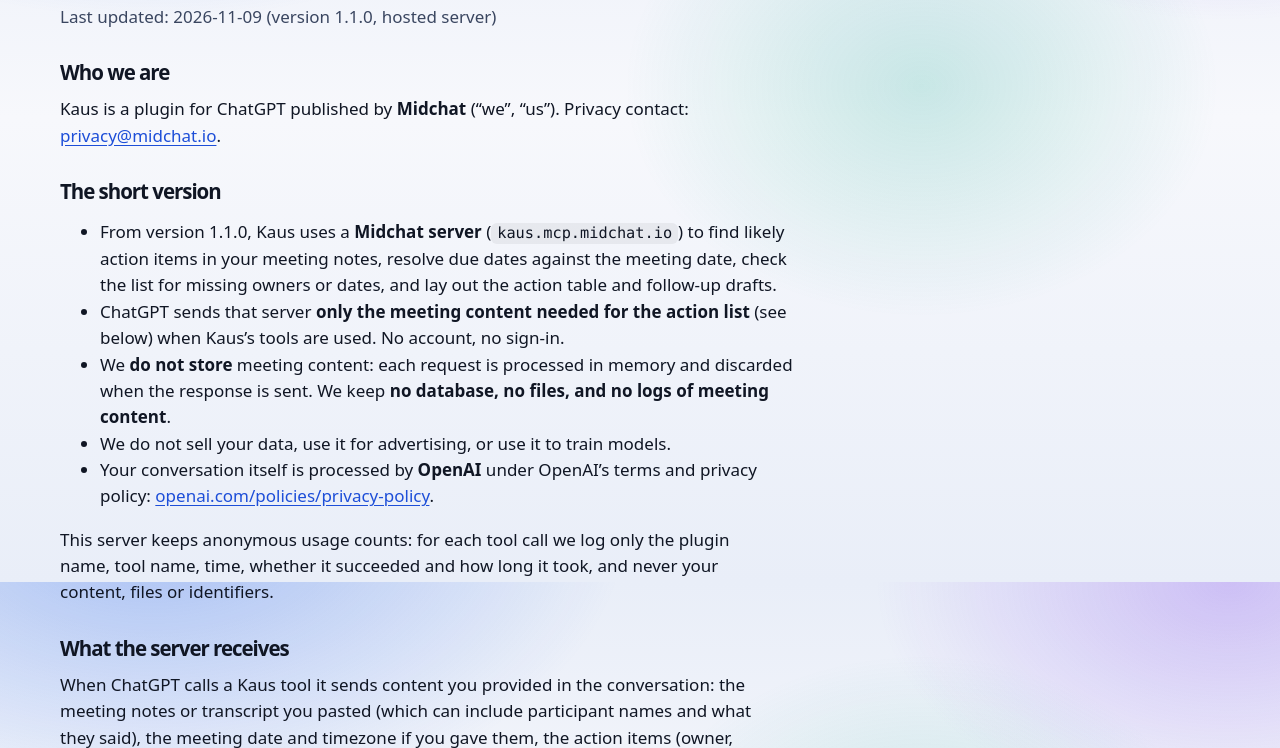
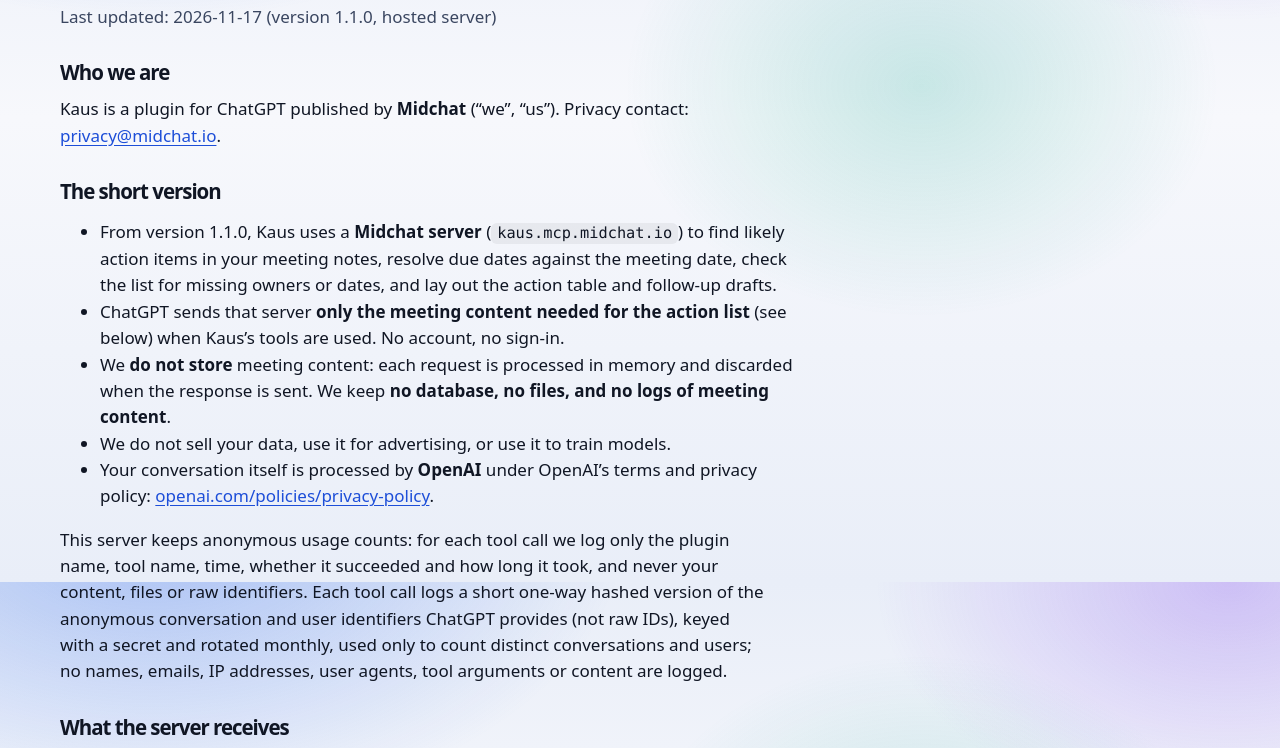
Before and after one commit to kirillzl/midchat-io, a plain HTML site: page kaus/privacy/index.html in a window 1280 px wide. Shown: the part 218-966 px from the top of the page. Drawn offline with Linux system fonts and the light colour scheme.

Commit message:
Note hashed conversation and user counts in Mizar, Lyra and Kaus privacy policies.
Each tool call on those servers logs a short one-way hash of the anonymous conversation and user identifiers ChatGPT provides, used only to count distinct conversations and users.

Co-authored-by: The Real Kee <kirillzl@users.noreply.github.com>

```diff
--- a/kaus/privacy/index.html
+++ b/kaus/privacy/index.html
@@ -26,7 +26,7 @@
 <p class="draft-banner"><strong>Live site — legal review recommended.</strong> Not legal advice; have privacy and terms reviewed for your jurisdiction.</p>
 <article class="legal">
   <h1>Kaus — Privacy Policy</h1>
-  <p class="muted">Last updated: 2026-11-09 (version 1.1.0, hosted server)</p>
+  <p class="muted">Last updated: 2026-11-17 (version 1.1.0, hosted server)</p>
 
   <h2>Who we are</h2>
   <p>
@@ -44,7 +44,7 @@
     <li>Your conversation itself is processed by <strong>OpenAI</strong> under OpenAI’s terms and privacy policy: <a href="https://openai.com/policies/privacy-policy">openai.com/policies/privacy-policy</a>.</li>
   </ul>
 
-  <p>This server keeps anonymous usage counts: for each tool call we log only the plugin name, tool name, time, whether it succeeded and how long it took, and never your content, files or identifiers.</p>
+  <p>This server keeps anonymous usage counts: for each tool call we log only the plugin name, tool name, time, whether it succeeded and how long it took, and never your content, files or raw identifiers. Each tool call logs a short one-way hashed version of the anonymous conversation and user identifiers ChatGPT provides (not raw IDs), keyed with a secret and rotated monthly, used only to count distinct conversations and users; no names, emails, IP addresses, user agents, tool arguments or content are logged.</p>
 
   <h2>What the server receives</h2>
   <p>When ChatGPT calls a Kaus tool it sends content you provided in the conversation: the meeting notes or transcript you pasted (which can include participant names and what they said), the meeting date and timezone if you gave them, the action items (owner, action, due date, source quote), ambiguity and parking-lot notes, an optional meeting title and summary, and an optional sender name for the follow-up drafts. Kaus’s tools do <strong>not</strong> ask for or receive your chat history, files, location, or account identifiers.</p>
```
Also changed, not shown: lyra/privacy/index.html (+2 -2 lines), mizar/privacy/index.html (+2 -2 lines), privacy/index.html (+2 -2 lines).
